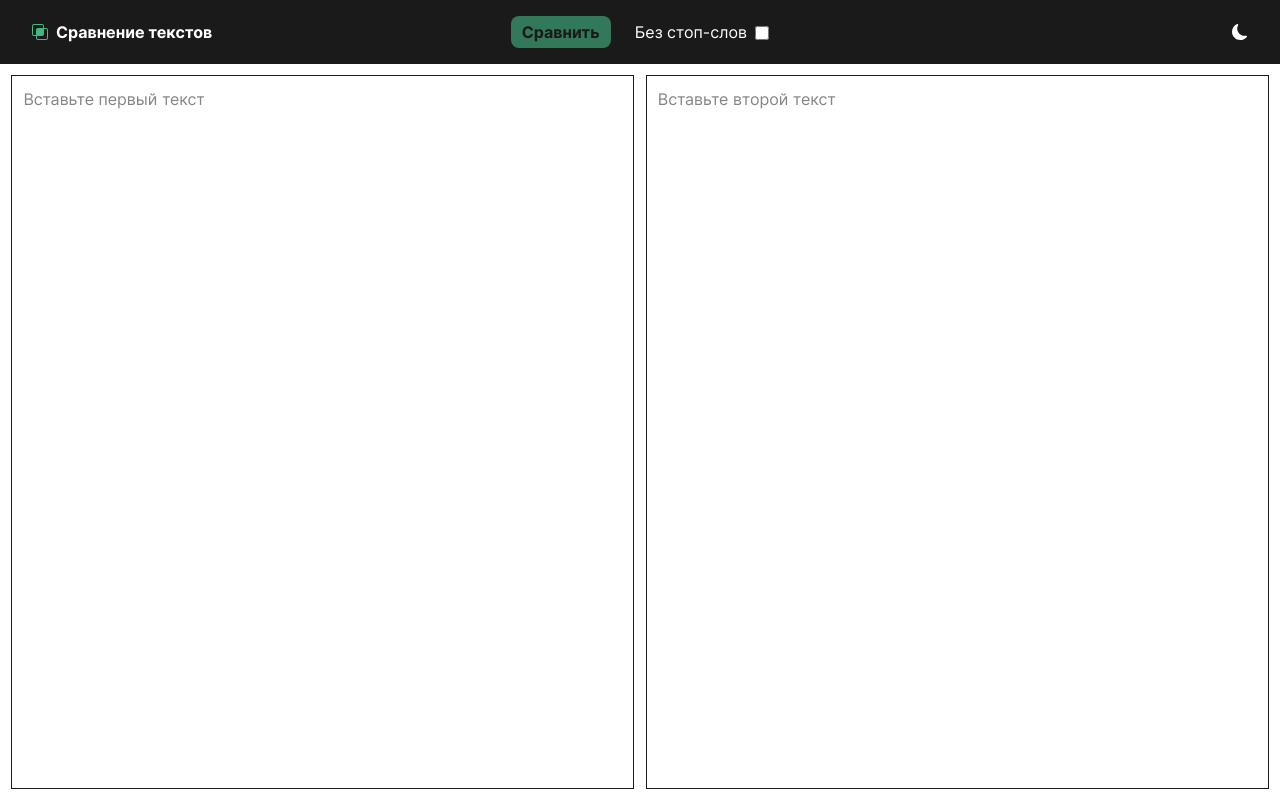
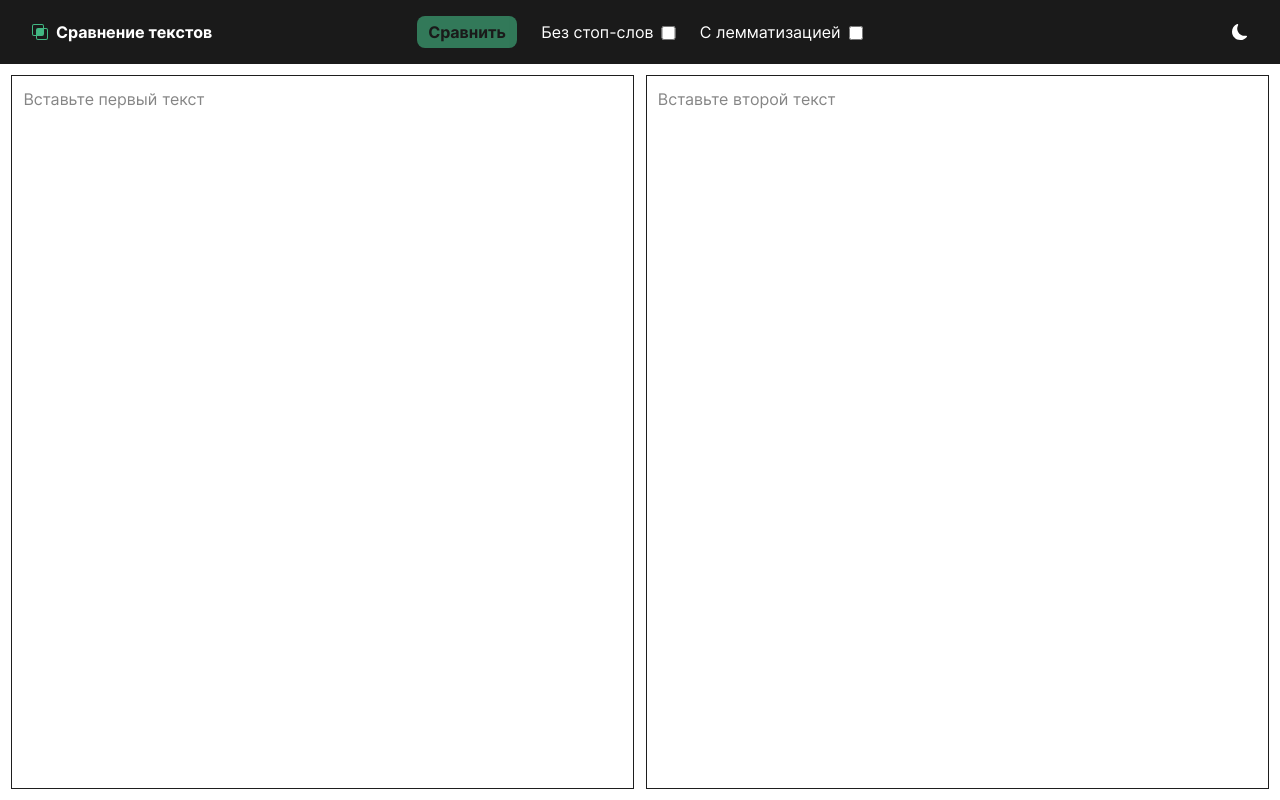
Before and after one commit to ksvfs/compare, a Vue app: page / in a window 1280 px wide. Built offline with nearby package versions, Linux system fonts and the light colour scheme.

Commit message:
feat: add optional lemmatization

```diff
--- a/src/components/MainHeader.vue
+++ b/src/components/MainHeader.vue
@@ -17,11 +17,11 @@ const { text1, text2 } = storeToRefs(texts)
 const { compareTexts } = texts
 
 const settings = useSettingsStore()
-const { currentMode, currentTheme, ignoreStopWords } = storeToRefs(settings)
+const { currentMode, currentTheme, ignoreStopWords, lemmatize } = storeToRefs(settings)
 const { toggleTheme } = settings
 
-function compareAndView() {
-  compareTexts()
+async function compareAndView() {
+  await compareTexts()
   goToViewMode()
 }
 </script>
@@ -45,6 +45,11 @@ function compareAndView() {
       <div class="checkbox-option">
         <label for="ignore-stop-words">Без стоп-слов</label>
         <input type="checkbox" id="ignore-stop-words" v-model="ignoreStopWords" />
+      </div>
+
+      <div class="checkbox-option">
+        <label for="lemmatize">С лемматизацией</label>
+        <input type="checkbox" id="lemmatize" v-model="lemmatize" />
       </div>
     </div>
 
--- a/src/components/ViewText.vue
+++ b/src/components/ViewText.vue
@@ -1,6 +1,7 @@
 <script setup lang="ts">
 import { useTextsStore } from '../stores/texts.ts'
-import type { Token } from '../types/types.ts'
+
+import type { Token } from '../stores/texts.ts'
 
 defineProps<{
   tokens: Token[]
--- a/src/stores/settings.ts
+++ b/src/stores/settings.ts
@@ -9,8 +9,9 @@ export const useSettingsStore = defineStore('settings', () => {
   const currentMode = ref<'edit' | 'view'>('edit')
   const currentTheme = ref<'light' | 'dark'>('light')
   const ignoreStopWords = ref(false)
+  const lemmatize = ref(false)
 
-  watch(ignoreStopWords, () => {
+  watch([ignoreStopWords, lemmatize], () => {
     if (currentMode.value === 'view') {
       texts.compareTexts()
     }
@@ -50,5 +51,5 @@ export const useSettingsStore = defineStore('settings', () => {
     localStorage.setItem('theme', newTheme)
   }
 
-  return { currentMode, currentTheme, ignoreStopWords, setInitialTheme, toggleTheme }
+  return { currentMode, currentTheme, ignoreStopWords, lemmatize, setInitialTheme, toggleTheme }
 })
--- a/src/stores/texts.ts
+++ b/src/stores/texts.ts
@@ -7,7 +7,13 @@ import { charactersToIgnore } from '../data/charactersToIgnore.ts'
 import { stopWordsRussian } from '../data/stopWordsRussian.ts'
 import { stopWordsEnglish } from '../data/stopWordsEnglish.ts'
 
-import type { Token } from '../types/types.ts'
+export type Token = {
+  chunk: string
+  core: string
+  endOfLine: boolean
+  highlight: boolean
+  bright: boolean
+}
 
 type Text = {
   plain: string
@@ -27,7 +33,7 @@ export const useTextsStore = defineStore('texts', () => {
     tokenized: [],
   })
 
-  function getContentFromChunk(chunk: string): string {
+  function getCoreFromChunk(chunk: string): string {
     return chunk
       .toLowerCase()
       .split('')
@@ -35,31 +41,7 @@ export const useTextsStore = defineStore('texts', () => {
       .join('')
   }
 
-  function tokenizeParagraph(paragraph: string): Token[] {
-    const chunks = paragraph.split(/(\s+)/)
-
-    const tokenizedParagraph = chunks.map((chunk, index, array) => ({
-      chunk,
-      core: getContentFromChunk(chunk),
-      highlight: false,
-      bright: false,
-      endOfLine: index === array.length - 1,
-    }))
-
-    return tokenizedParagraph
-  }
-
-  function tokenizeText(text: string): [Token[][], Set<string>] {
-    const paragraphs = text.split(/\r?\n/)
-    const tokenizedParagraphs = paragraphs.map(tokenizeParagraph)
-    const cores = tokenizedParagraphs.flatMap((paragraph) => paragraph.map((token) => token.core))
-    const uniqueCores = new Set(cores)
-    return [tokenizedParagraphs, uniqueCores]
-  }
-
-  function highlightTokens(tokenizedParagraphs: Token[][], set: Set<string>): Token[] {
-    const tokens = tokenizedParagraphs.flat()
-
+  function highlightTokens(tokens: Token[], set: Set<string>): Token[] {
     for (const token of tokens) {
       if (settings.ignoreStopWords) {
         const isStopWord = stopWordsRussian.has(token.core) || stopWordsEnglish.has(token.core)
@@ -96,12 +78,86 @@ export const useTextsStore = defineStore('texts', () => {
     }
   }
 
-  function compareTexts(): void {
-    const [text1TokenizedParagraphs, text1UniqueCores] = tokenizeText(text1.value.plain)
-    const [text2TokenizedParagraphs, text2UniqueCores] = tokenizeText(text2.value.plain)
+  async function tokenizeTexts(
+    text1: string,
+    text2: string,
+  ): Promise<[Token[], Set<string>, Token[], Set<string>]> {
+    const text1Paragraphs = text1.split(/\r?\n/)
+    const text2Paragraphs = text2.split(/\r?\n/)
 
-    const text1HighlightedTokens = highlightTokens(text1TokenizedParagraphs, text2UniqueCores)
-    const text2HighlightedTokens = highlightTokens(text2TokenizedParagraphs, text1UniqueCores)
+    const text1ChunkedParagraphs = text1Paragraphs.map((paragraph) => paragraph.split(/(\s+)/))
+    const text2ChunkedParagraphs = text2Paragraphs.map((paragraph) => paragraph.split(/(\s+)/))
+
+    const text1PreprocessedParagraphs = text1ChunkedParagraphs.map((paragraph) => {
+      return paragraph.map((chunk, index, array) => {
+        return {
+          chunk,
+          core: getCoreFromChunk(chunk),
+          endOfLine: index === array.length - 1,
+        }
+      })
+    })
+
+    const text2PreprocessedParagraphs = text2ChunkedParagraphs.map((paragraph) => {
+      return paragraph.map((chunk, index, array) => {
+        return {
+          chunk,
+          core: getCoreFromChunk(chunk),
+          endOfLine: index === array.length - 1,
+        }
+      })
+    })
+
+    let text1HalfTokens = text1PreprocessedParagraphs.flat()
+    let text2HalfTokens = text2PreprocessedParagraphs.flat()
+
+    if (settings.lemmatize) {
+      try {
+        const response = await fetch('https://compare-server-pied.vercel.app/lemmatize', {
+          method: 'POST',
+          headers: {
+            'Content-Type': 'application/json',
+          },
+          body: JSON.stringify({ text1: text1HalfTokens, text2: text2HalfTokens }),
+        })
+
+        if (!response.ok) throw new Error()
+
+        const data = await response.json()
+
+        text1HalfTokens = data.text1
+        text2HalfTokens = data.text2
+      } catch {
+        alert('Лемматизации не будет, сервер сломался')
+      }
+    }
+
+    const text1Tokens = text1HalfTokens.map((halfToken) => ({
+      ...halfToken,
+      highlight: false,
+      bright: false,
+    }))
+
+    const text2Tokens = text2HalfTokens.map((halfToken) => ({
+      ...halfToken,
+      highlight: false,
+      bright: false,
+    }))
+
+    const text1UniqueCores = new Set(text1Tokens.map((token) => token.core))
+    const text2UniqueCores = new Set(text2Tokens.map((token) => token.core))
+
+    return [text1Tokens, text1UniqueCores, text2Tokens, text2UniqueCores]
+  }
+
+  async function compareTexts(): Promise<void> {
+    const [text1Tokens, text1UniqueCores, text2Tokens, text2UniqueCores] = await tokenizeTexts(
+      text1.value.plain,
+      text2.value.plain,
+    )
+
+    const text1HighlightedTokens = highlightTokens(text1Tokens, text2UniqueCores)
+    const text2HighlightedTokens = highlightTokens(text2Tokens, text1UniqueCores)
 
     text1.value.tokenized = text1HighlightedTokens
     text2.value.tokenized = text2HighlightedTokens
```
Also changed, not shown: src/types/types.ts (deleted, +0 -7 lines).
